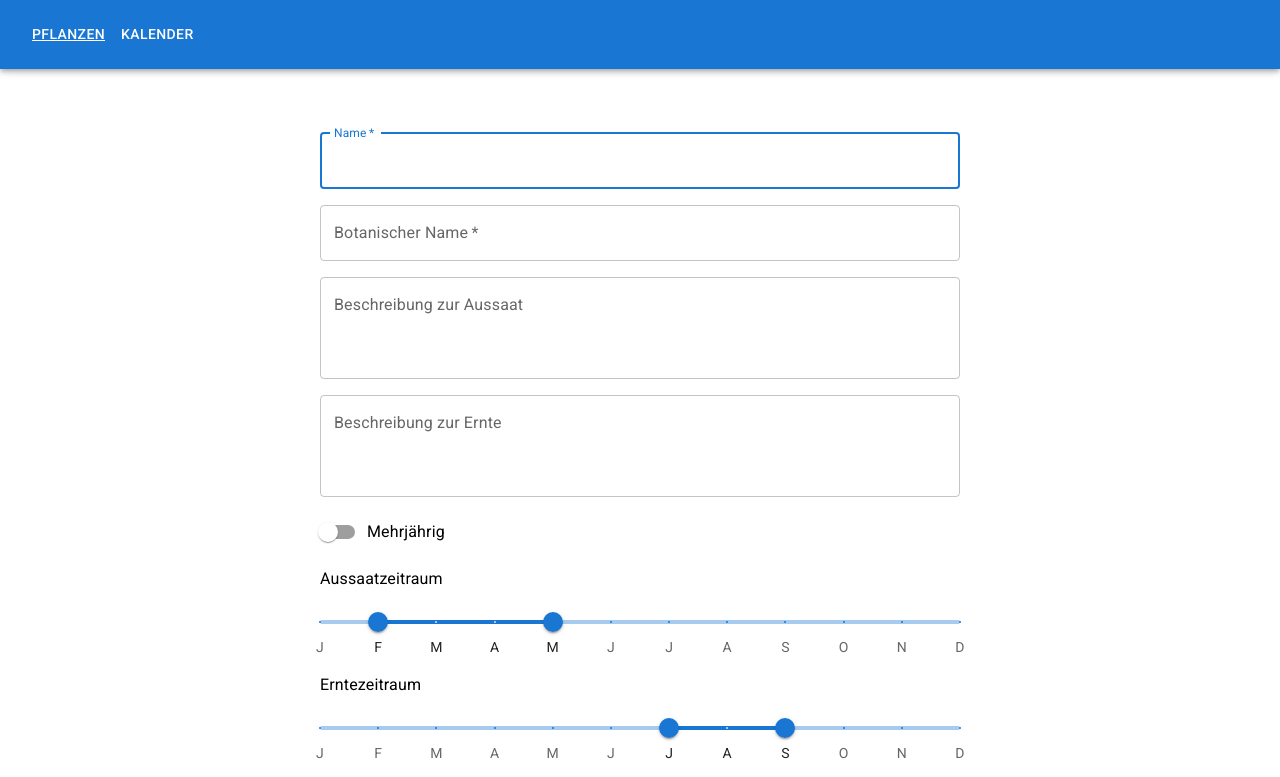
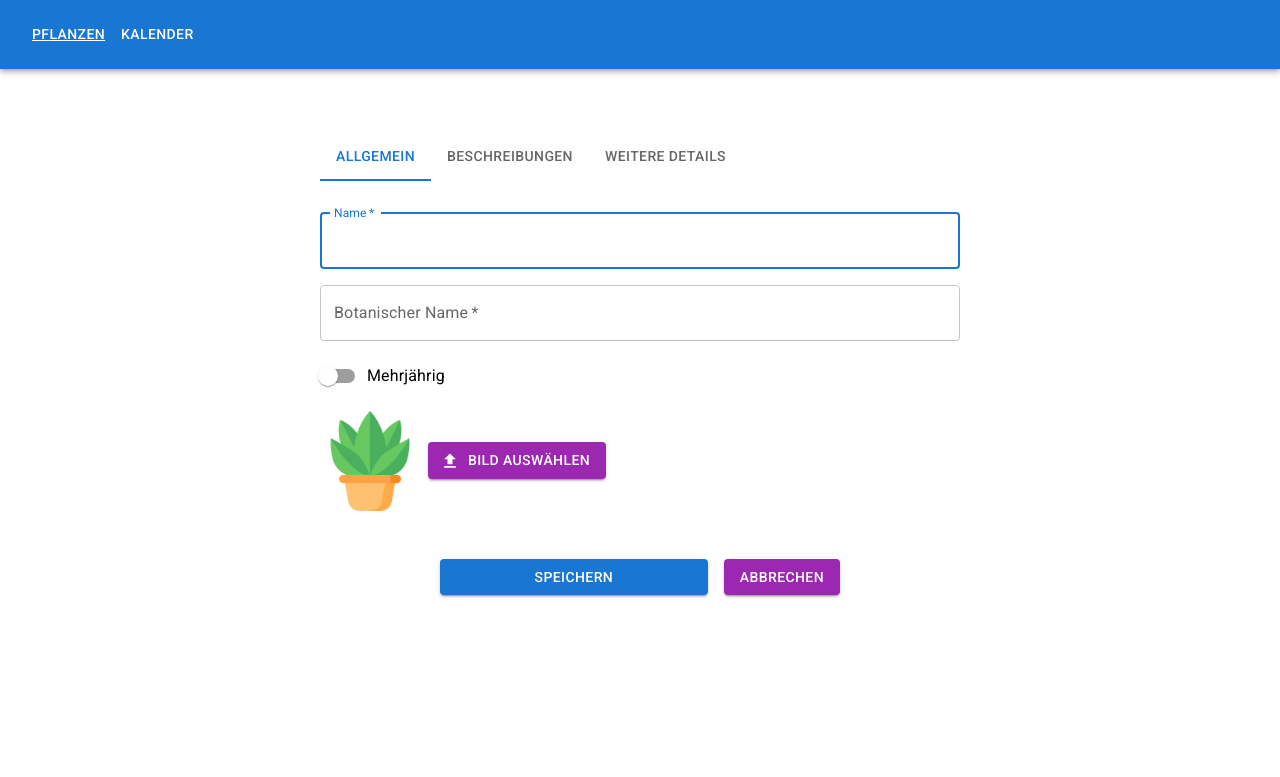
Before and after one commit to gylxan/garden, a Next.js app: page /add in a window 1280 px wide. Shown: the top 777 px of the page. Built offline with nearby package versions, Linux system fonts and the light colour scheme.

Commit message:
Add Tabs to PlantForm for better overview

```diff
--- a/components/PlantForm/index.tsx
+++ b/components/PlantForm/index.tsx
@@ -9,6 +9,8 @@ import {
   Switch,
   TextField,
   Typography,
+  Tabs,
+  Tab,
 } from '@mui/material';
 import { Box } from '@mui/system';
 import Image from 'next/image';
@@ -25,6 +27,7 @@ import useFetch, { Status } from '../../hooks/useFetch';
 import { IPlant } from '../../interfaces/Plant';
 import { Method } from '../../interfaces/Request';
 import Link from '../Link';
+import TabPanel from '../TabPanel';
 
 export interface Props {
   plant?: IPlant;
@@ -37,6 +40,7 @@ const PlantForm: React.FC<Props> = ({ plant }) => {
   const [image, setImage] = useState<File | null>(null);
   const [objectUrl, setObjectUrl] = useState<string | null>(null);
   const [currentPlant, setCurrentPlant] = useState<IPlant>({ ...defaultPlant, ...(plant ? plant : {}) });
+  const [tabIndex, setTabIndex] = useState(0);
   const isLoading = status === Status.Loading;
 
   useEffect(() => {
@@ -90,6 +94,17 @@ const PlantForm: React.FC<Props> = ({ plant }) => {
       body: formData,
     });
   };
+
+  const handleTabChange = (event: React.SyntheticEvent, newValue: number) => {
+    setTabIndex(newValue);
+  };
+
+  function getTabProps(index: number) {
+    return {
+      id: `tab-${index}`,
+      'aria-controls': `tabpanel-${index}`,
+    };
+  }
   const fieldProps = { disabled: isLoading, onChange: handleChange };
 
   return (
@@ -99,6 +114,18 @@ const PlantForm: React.FC<Props> = ({ plant }) => {
       method="post"
       onSubmit={handleSubmit}
     >
+      <Tabs
+        value={tabIndex}
+        onChange={handleTabChange}
+        aria-label="plant tabs"
+        variant="scrollable"
+        allowScrollButtonsMobile
+      >
+        <Tab label="Allgemein" {...getTabProps(0)} />
+        <Tab label="Beschreibungen" {...getTabProps(1)} />
+        <Tab label="Weitere Details" {...getTabProps(2)} />
+      </Tabs>
+      <TabPanel value={tabIndex} index={0}>
         <TextField
           label="Name"
           variant="outlined"
@@ -116,6 +143,41 @@ const PlantForm: React.FC<Props> = ({ plant }) => {
           required
           value={currentPlant.botanicalName || ''}
         />
+        <FormGroup>
+          <FormControlLabel
+            control={<Switch name="perennial" {...fieldProps} />}
+            label="Mehrjährig"
+            checked={currentPlant.perennial || false}
+          />
+        </FormGroup>
+        <Stack direction="row" spacing={1} alignItems="center">
+          <Box sx={{ display: 'flex', position: 'relative', height: '100px', width: '100px' }}>
+            <Image alt="plant image" src={objectUrl || placeholderImageUrl} layout="fill" objectFit="contain" />
+          </Box>
+          <Button
+            variant="contained"
+            color="secondary"
+            component="label"
+            disabled={isLoading}
+            startIcon={<UploadIcon />}
+          >
+            Bild auswählen
+            <input
+              type="file"
+              name="image"
+              accept="image/png, image/jpeg, image/svg+xml"
+              hidden
+              onChange={uploadToClient}
+            />
+          </Button>
+        </Stack>
+        {error && (
+          <FormHelperText error component="div">
+            Fehler: {error}
+          </FormHelperText>
+        )}
+      </TabPanel>
+      <TabPanel value={tabIndex} index={1}>
         <TextField
           label="Beschreibung zur Aussaat"
           multiline
@@ -134,13 +196,8 @@ const PlantForm: React.FC<Props> = ({ plant }) => {
           {...fieldProps}
           value={currentPlant.harvestDescription || ''}
         />
-      <FormGroup>
-        <FormControlLabel
-          control={<Switch name="perennial" {...fieldProps} />}
-          label="Mehrjährig"
-          checked={currentPlant.perennial || false}
-        />
-      </FormGroup>
+      </TabPanel>
+      <TabPanel value={tabIndex} index={2}>
         <Typography variant="body1">Aussaatzeitraum</Typography>
         <Slider
           getAriaLabel={() => 'Aussaatzeitraum'}
@@ -189,26 +246,8 @@ const PlantForm: React.FC<Props> = ({ plant }) => {
           value={currentPlant.distance || ''}
           {...fieldProps}
         />
-      <Stack direction="row" spacing={1} alignItems="center">
-        <Box sx={{ display: 'flex', position: 'relative', height: '100px', width: '100px' }}>
-          <Image alt="plant image" src={objectUrl || placeholderImageUrl} layout="fill" objectFit="contain" />
-        </Box>
-        <Button variant="contained" color="secondary" component="label" disabled={isLoading} startIcon={<UploadIcon />}>
-          Bild auswählen
-          <input
-            type="file"
-            name="image"
-            accept="image/png, image/jpeg, image/svg+xml"
-            hidden
-            onChange={uploadToClient}
-          />
-        </Button>
-      </Stack>
-      {error && (
-        <FormHelperText error component="div">
-          Fehler: {error}
-        </FormHelperText>
-      )}
+      </TabPanel>
+
       <Box
         sx={{
           display: 'flex',
--- /dev/null
+++ b/components/TabPanel/index.tsx
@@ -0,0 +1,27 @@
+import { Box } from '@mui/system';
+
+import React, { PropsWithChildren } from 'react';
+
+export interface Props {
+  index: number;
+  value: number;
+}
+
+const TabPanel: React.FC<PropsWithChildren<Props> & React.HTMLProps<HTMLDivElement>> = ({
+  index,
+  value,
+  children,
+  ...otherProps
+}) => (
+  <div
+    role="tabpanel"
+    hidden={value !== index}
+    id={`tabpanel-${index}`}
+    aria-labelledby={`tab-${index}`}
+    {...otherProps}
+  >
+    {value === index && <Box sx={{ display: 'flex', flexDirection: 'column', gap: 2, pt: 2 }}>{children}</Box>}
+  </div>
+);
+
+export default TabPanel;
```
Lines whose indentation alone changed are shown as unchanged.
